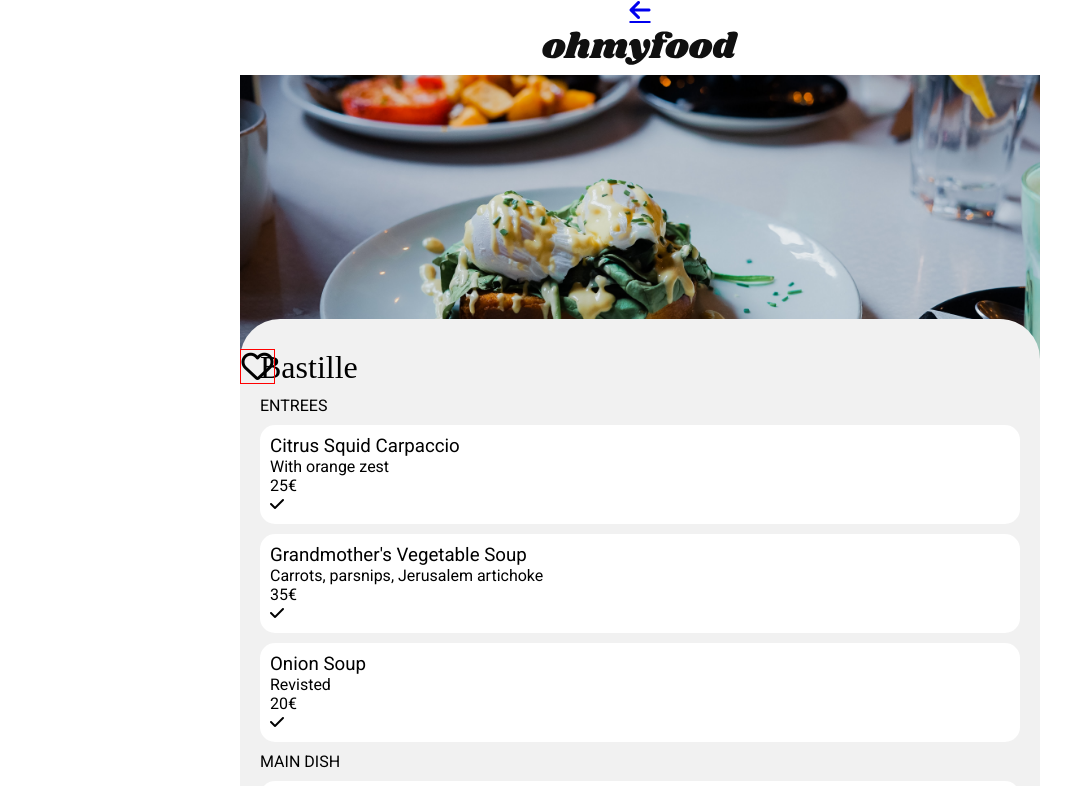
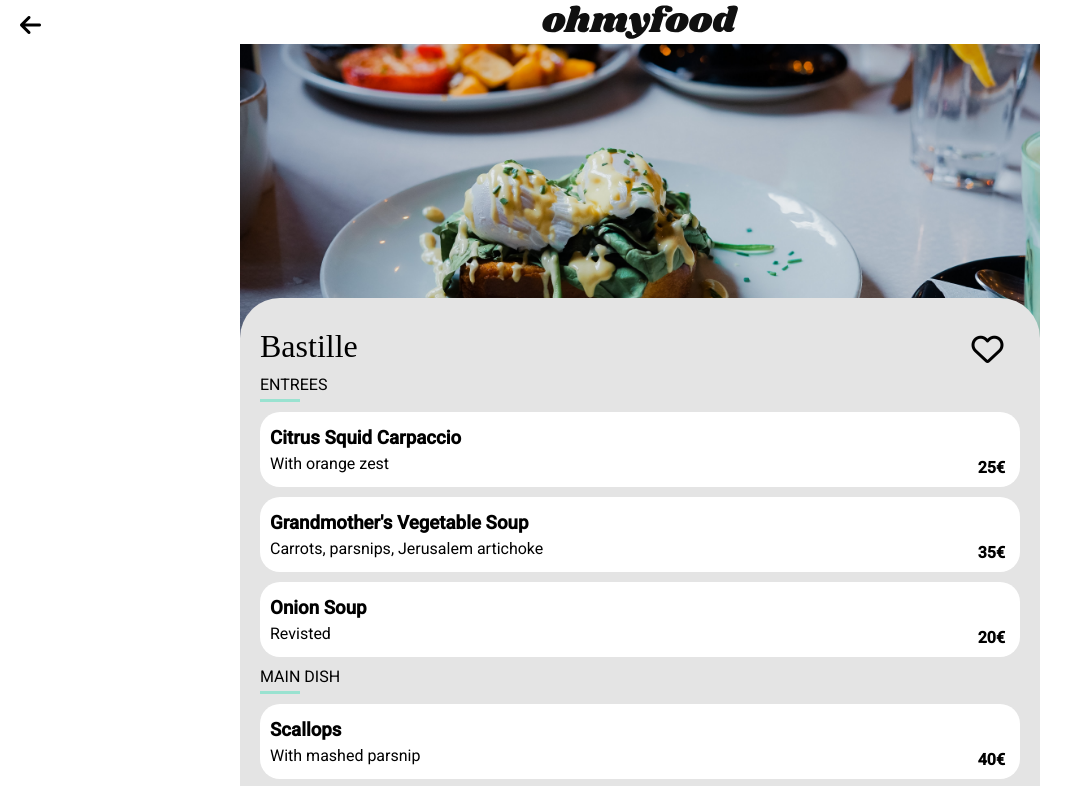
Before and after one commit to zenix06hk/zenix.github.io, a plain HTML site: page bastille.html in a window 1280 px wide. Shown: the top 786 px of the page, without its empty margins (0-1083 px from the left). Drawn offline with nearby package versions, Linux system fonts and the light colour scheme; files that its build step writes are made by us from their sources; a web font is replaced by a local one.

Commit message:
reviewed

```diff
--- a/scss/base/_animation.scss
+++ b/scss/base/_animation.scss
@@ -1,9 +1,13 @@
-@keyframes submenu-slideup {
-  from {
-    transform: translateY(2100px);
+//----item-slide-up
+
+@keyframes slide-up-item {
+  0% {
+    opacity: 0;
+    transform: translate(0px, 40px);
   }
-  to {
-    transform: translateY(-60px);
+  100% {
+    opacity: 1;
+    transform: translate(0px, 0px);
   }
 }
 
--- a/scss/base/_mixin.scss
+++ b/scss/base/_mixin.scss
@@ -19,7 +19,7 @@
 @mixin instruction-box {
   display: flex;
   align-items: center;
-  background-color: $white-smoke;
+  background-color: $silvery-white;
   position: relative;
   margin: 30px 10px;
   padding: 20px 0;
@@ -59,7 +59,7 @@
   position: absolute;
   width: 80px;
   height: 30px;
-  left: calc(80% - 30px);
+  right: 5%;
   top: calc(5%);
   color: $dark-green;
   font-weight: 500;
@@ -100,17 +100,18 @@
   display: block;
   border-top: 3px solid $color-tretiary;
   width: 40px;
+  margin-top: 5px;
 }
 
 @mixin tickbox {
   background-color: #8fffc4;
   width: 55px;
-  height: 75px;
+  height: 100%;
   display: flex;
   align-items: center;
   justify-content: center;
   border-radius: 0 15px 15px 0;
-  & > .menu-box_tickbox-container {
+  & > i {
     display: flex;
     align-items: center;
     justify-content: center;
@@ -118,8 +119,6 @@
     width: 30px;
     height: 30px;
     border-radius: 50%;
-    & > i {
-      color: #8fffc4;
-    }
+    color: #8fffc4;
   }
 }
--- a/scss/base/_variables.scss
+++ b/scss/base/_variables.scss
@@ -5,7 +5,7 @@ $color-primary: #9356dc; //(lavender-indigo)
 $color-secondary: #ff79da; //(princess perfume)
 $color-tretiary: #99e2d0; //(pale robin egg blue)
 $platinum-grey: #dbdbdb;
-$white-smoke: #f1f1f1;
+$silvery-white: #e4e4e4;
 $white: #ffffff;
 $dark-grey: #444444;
 $black: #000000;
--- a/scss/component/_hearts.scss
+++ b/scss/component/_hearts.scss
@@ -1,5 +1,5 @@
 .heart-stack i {
-  border: 1px solid red;
+  // border: 1px solid red;
   transition: opacity 0.3s ease-in-out;
   right: 200px;
   width: 35px;
--- a/scss/layout/_footer.scss
+++ b/scss/layout/_footer.scss
@@ -2,6 +2,7 @@
   @include hyperlink-white-text;
   background-color: $dark-grey;
   padding: 20px;
+  width: 100%;
   & > h3 {
     font-family: $font-logo-style;
     color: $white;
--- a/scss/layout/_header.scss
+++ b/scss/layout/_header.scss
@@ -18,7 +18,7 @@
 }
 
 .explore-restaurants {
-  background-color: $white-smoke;
+  background-color: $silvery-white;
   display: flex;
   flex-direction: column;
   align-items: center;
@@ -38,4 +38,5 @@
   @include hyperlink-white-text;
   @include explore-button;
   margin: 20px 0;
+  width: 280px;
 }
--- a/scss/pages/_home.scss
+++ b/scss/pages/_home.scss
@@ -36,8 +36,8 @@
     padding: 20px 0;
     font-weight: bold;
   }
-  background-color: $white-smoke;
-  padding: 0 20px;
+  background-color: $silvery-white;
+  padding: 20px;
   &_new-label {
     @include new-label;
   }
@@ -72,8 +72,9 @@
       padding: 5px 20px;
     }
   }
-  &-heart i:before {
-    animation-name: animation-heart;
-    animation-duration: 300ms;
+  &-heart {
+    position: absolute;
+    bottom: 60px;
+    right: 60px;
   }
 }
--- a/scss/pages/_menu.scss
+++ b/scss/pages/_menu.scss
@@ -1,5 +1,34 @@
+header {
+  // border: 1px solid orange;
+}
+.top-banner {
+  display: flex;
+  align-items: center;
+  justify-content: center;
+}
+.home-page-arrow {
+  display: flex;
+  align-items: center;
+  justify-content: center;
+  position: absolute;
+  top: 20px;
+  left: 20px;
+}
+
+.home-page-arrow a {
+  color: black;
+  text-decoration: none;
+}
+
+.logo {
+  display: flex;
+  align-items: center;
+  justify-content: center;
+  padding: 5px 0;
+}
+
 main {
-  background-color: $white-smoke;
+  background-color: $silvery-white;
 }
 
 .menu-box {
@@ -9,13 +38,12 @@ main {
     object-fit: cover;
   }
   &-container {
-    background-color: $white-smoke;
+    background-color: $silvery-white;
     border-radius: 40px 40px 0 0;
     padding: 20px;
+    position: relative;
     width: 100%;
-    animation-name: submenu-slideup;
-    animation-duration: 1s;
-    animation-fill-mode: forwards;
+    top: -50px;
   }
   &_top {
     display: flex;
@@ -26,100 +54,143 @@ main {
     }
   }
 
-  &_list-catagory {
+  &_list {
+    &_catagory {
       margin: 0 0 5px 0;
-    position: relative;
+      // position: relative;
     }
-  &_list-underline {
+    &_underline {
       @include underline;
     }
-
+  }
   &_item {
-    width: 100%;
-    border: none;
-    border-radius: 15px;
-    background: #fff;
+    height: 75px;
+    padding: 15px 10px;
     margin: 10px 0;
-    padding: 10px;
+    // border: 1px solid red;
+    background-color: $white;
+    border-radius: 20px;
     position: relative;
     overflow: hidden;
-    text-align: left;
+    & > h3 {
+      font-weight: bold;
+      margin-bottom: 5px;
     }
 
-  &_tickbox {
-    transition: right 0.4s ease-in-out;
-    color: #fff;
-    position: absolute;
-    right: -80px;
-    top: 0;
-    height: auto;
-    width: 100px;
-    display: flex;
-    justify-content: center;
-    align-items: center;
-    @include tickbox;
-  }
-
-  &_list-item_name {
+    &_name_content {
+      // border: 1px solid green;
       white-space: nowrap;
       overflow: hidden;
       text-overflow: ellipsis;
-    transition: margin 0.3s ease-in-out;
+      transition: margin 0.5s ease-in-out;
       margin-right: 60px;
-    padding-bottom: 5px;
-    & > h3 {
+    }
+
+    &_price {
+      // border: 1px solid orange;
+      display: flex;
+      align-items: end;
+      position: absolute;
+      padding: 0 15px 10px 10px;
+      top: 0;
+      right: 0;
+      height: 100%;
       font-weight: bold;
+      transition: right 0.5s ease-in-out;
+    }
+    &_tickbox {
+      height: 100%;
+      width: 70px;
+      border: 1px solid blue;
+      display: flex;
+      align-items: center;
+      justify-content: center;
+      position: absolute;
+      top: 0;
+      right: -100px;
+      border-radius: 0 20px 20px 0;
+      color: $color-tretiary;
+      background-color: $color-tretiary;
+      transition: right 0.5s ease-in-out;
+    }
+    &_tickbox-container {
+      display: flex;
+      align-items: center;
+      justify-content: center;
+      position: absolute;
+      border-radius: 50%;
+      width: 30px;
+      height: 30px;
+      background-color: $white;
+      transform: rotate(0deg);
+      transition: all 0.5s ease-in-out;
+    }
+  }
+} //-----hover----V------
+
+.menu-box_item:hover {
+  & .menu-box_item_name_content {
+    margin-right: 178px;
+  }
+  & .menu-box_item_price {
+    right: 90px;
+  }
+  & .menu-box_item_tickbox {
+    right: 0;
+  }
+  & .menu-box_item_tickbox-container {
+    transform: rotate(360deg);
   }
 }
 
-  &_tickbox-container {
-    transform: rotate(0deg);
-    transition: all 0.4s ease-in-out;
+//-----slideup-item
+.slideup {
+  animation: slide-up-item ease 1s;
+  opacity: 0;
+  animation-fill-mode: forwards;
 }
 
-  &_list-item_price {
-    transition: right 0.4s ease-in-out;
+.slideup:nth-of-type(0) {
+  animation-delay: 0.1s;
+}
+.slideup:nth-of-type(1) {
+  animation-delay: 0.2s;
+}
+.slideup:nth-of-type(2) {
+  animation-delay: 0.3s;
+}
+.slideup:nth-of-type(3) {
+  animation-delay: 0.4s;
+}
+.slideup:nth-of-type(4) {
+  animation-delay: 1.5s;
+}
+
+// hearts
+
+.heart-stack {
   position: absolute;
-    top: 0;
-    right: 0;
-    height: 100%;
-    padding: 15px;
-    display: flex;
-    align-items: end;
-    font-weight: bold;
-    text-align: bottom;
+  right: 70px;
+  top: 35px;
 }
-  &_order {
+
+//item list  >>>>>
+.order-btn {
   display: flex;
   align-items: center;
   justify-content: center;
-    padding-top: 30px;
+  margin-top: 50px;
 }
 
-  .menu-box_item:hover .menu-box_list-item_name {
-    margin-right: 178px;
-  }
-
-  .menu-box_item:hover .menu-box_tickbox {
-    right: 0;
-  }
-
-  .menu-box_item:hover .menu-box_tickbox-container {
-    transform: rotate(360deg);
-  }
-
-  .menu-box_item:hover .menu-box_list-item_price {
-    right: 50px;
-  }
-
-  .order-btn {
+button {
   @include hyperlink-white-text;
   @include explore-button;
   display: flex;
+  margin: 50%;
   margin: 20px 0;
-    height: 70px;
-    width: 200px;
+  height: 60px;
+  width: 240px;
   justify-content: center;
   align-items: center;
+  font-size: 20px;
 }
-}
```
Lines whose indentation alone changed are shown as unchanged.
